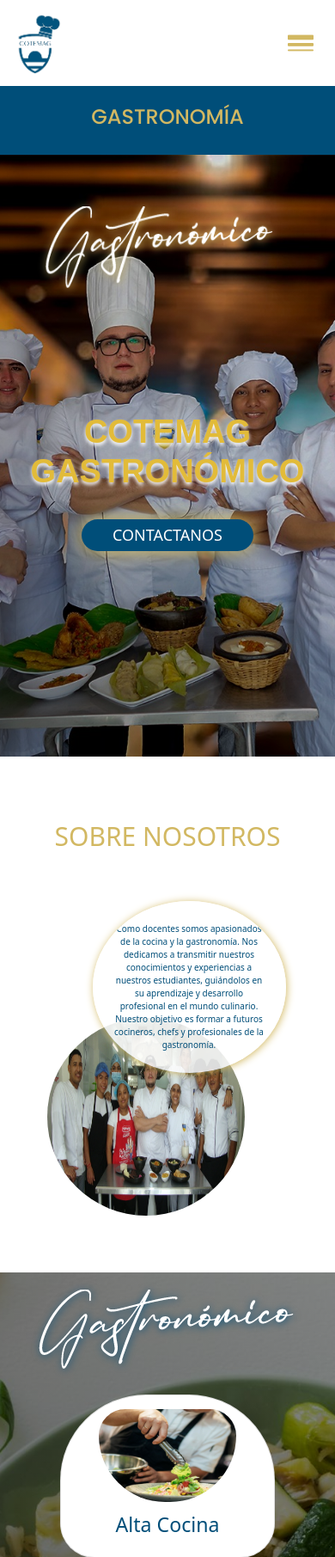
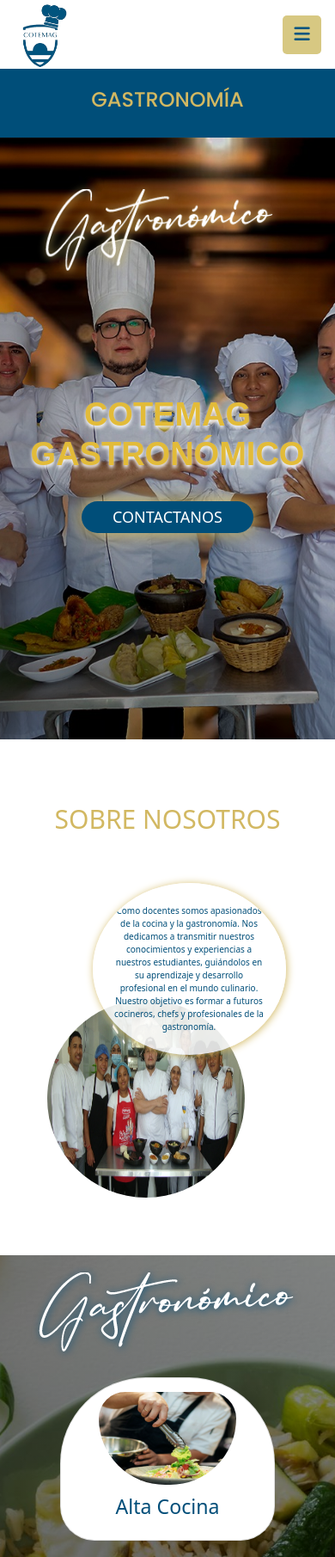
Before and after one commit to JoelGmartinez/Cotemag-Gastron-micoPHP, a PHP site: page / in a window 390 px wide. Shown: the top 1811 px of the page at 86% size. Run offline with PHP 8.4, Linux system fonts and the light colour scheme.

Commit message:
Se Agregó el Loader

```diff
--- /dev/null
+++ b/CSS/header2.css
@@ -0,0 +1,290 @@
+
+:root{
+    /* colores */
+    --primar-color: #D7C882;
+    --secundari-color: #005480;
+}
+.menu-open{
+    clip-path: inset(0 0 0 0) !important;
+}
+
+.menuc{
+    display: flex;
+    align-items: center;
+    justify-content: space-between;
+    font-size: 20px;
+    width: 60px;
+}
+
+.menuc i{
+    color: #d2b862;
+
+}
+.menuc i:hover{
+    color: #004e79;
+}
+
+/* MENU PRINCIPAL*/
+.header__menu{
+    width: 100%;
+    height: 5rem;
+    display: flex;
+    align-items: center;
+    justify-content: space-evenly;
+    background-color: rgb(255, 255, 255);
+    gap: 1rem;
+    z-index: 10;
+    font-family: 'Poppins', sans-serif;
+}
+.menu__icons{
+   padding-top:10px ;
+}
+
+.menu__img{
+    width: 4rem;
+    height: 100%;
+}
+
+.menu__list{
+    list-style: none;
+    display: flex;
+    gap: .7rem;
+    align-items: center;
+    justify-content: center;
+
+}
+
+.menu__list > li > a{
+    padding: 15px 5px;
+    font-weight: 600;
+    color: var(--secundari-color);
+    font-size: .9rem;
+    text-decoration: none;
+}
+
+.menu__list > li > a:hover{
+    color: #D7C882;
+}
+
+.menu__close i{
+    display: none;
+}
+
+.none__click{
+    cursor: default;
+}
+
+/* SUB MENU */
+
+.menu__list-item{
+    height: 100%;
+    position: relative;
+
+}
+
+.menu__list-item ul {
+    display: flex;
+    flex-direction: column;
+    position: absolute;
+    top: 6rem;
+    padding: 0rem 0rem;
+    visibility: hidden;
+    opacity: 0;
+    z-index: 90;
+    transition: visibility 300ms ease, opacity 300ms ease, top 300ms ease;
+
+}
+
+/* submenus */
+
+.short{
+    width: 6rem !important;
+}
+
+.short a{
+    padding: 3px 1rem 3px 0rem !important;
+}
+
+.list__insti {
+    width: 13rem;
+    border-radius: 10px;
+    list-style: none;
+    background-color: white;
+
+}
+
+.list__insti li {
+    padding: 5px !important;
+    border-radius: 10px;
+    margin: 2px;
+}
+.list__insti li a {
+    color:var(--secundari-color);
+    text-decoration: none;
+    font-weight: 550;
+    font-size: 15px;
+
+
+}
+.list__insti li:hover{
+    background-color: var(--primar-color);
+
+}
+
+.menu__list-item ul.show {
+    visibility: visible;
+    opacity: 1;
+    top: 2.5rem;
+
+}
+
+/* menu responsive */
+.bugger__menu{
+    width: 45px;
+    height: 45px;
+    background-color: var(--primar-color);
+    border-radius: 5px;
+    justify-content: center;
+    align-items: center;
+    font-size: 1.3rem;
+    color: var(--secundari-color);
+    display: none;
+}
+
+/* resposive */
+@media (max-width: 1200px){
+    .menuc{
+        display: none;
+    }
+    .width__basic{
+        padding: 0% 2%;
+    }
+
+    .menu__img{
+        width: 4rem;
+    }
+
+    .header__menu{
+        z-index: 100;
+        position: sticky;
+        top: 0;
+        width: 100vw;
+        justify-content: space-around;
+        flex-wrap: wrap;
+
+    }
+
+    .menu__logos{
+        display: flex;
+        width: 100%;
+        height: 100%;
+        justify-content: space-between;
+        align-items: center;
+        padding: 0rem 4rem;
+
+    }
+
+    .menu__icons{
+        height: 50vh;
+        width: 100%;
+        z-index: 100;
+        box-shadow: 1px 0px 3px var(--secundari-color);
+        border-radius: 10px;
+        padding: 1rem 0rem;
+        clip-path: inset(0 0 100% 100%);
+        transition: clip-path 0.1s ease-in-out;
+        margin-top: -1.2rem;
+        background-color: rgb(255, 255, 255);
+    }
+
+    .menu__list{
+        flex-direction: column;
+        align-items: flex-start;
+        z-index: 99;
+    }
+
+    .menu__list > li{
+        width: 100%;
+        padding: 0px 0px;
+    }
+
+    .short{
+        width: 100% !important;
+    }
+
+
+    .menu__list > li > a{
+        padding: .5rem;
+        font-size: 20px;
+    }
+
+
+    .menu__list-item{
+        width: 100%;
+    }
+
+    .menu__list-item ul{
+        position: relative;
+        top: 0rem;
+        width: 100%;
+        padding: .8rem 0rem;
+        z-index: 10;
+        border-radius: 5px;
+        display: none;
+    }
+
+    .show{
+        visibility: visible !important;
+        opacity: 1 !important;
+        display: block !important;
+        top: 0rem !important;
+    }
+
+    .list__insti{
+        width: 100% !important;
+    }
+
+    .menu__list-item:hover ul{
+        top: 0rem;
+    }
+
+    .bugger__menu{
+        display: flex;
+    }
+
+    .menu__close{
+        display: flex;
+        justify-content: space-between;
+    }
+
+    .menu__close i{
+        display: block;
+        color: white;
+    }
+
+    .menu__icons{
+        overflow: scroll;
+    }
+}
+
+@media (max-width: 750px){
+    /* menu responsive */
+    .menu__list-item ul{
+        flex-wrap: wrap;
+    }
+
+}
+
+@media (max-width: 580px){
+    .menu__logos{
+        padding: 0rem 1rem;
+    }
+
+}
+
+@media (max-width: 360px){
+    /* menu */
+    .menu__icons{
+        overflow: scroll;
+    }
+}
--- a/CSS/styles.css
+++ b/CSS/styles.css
@@ -6,7 +6,137 @@
   box-sizing: border-box;
   outline: none;
   text-decoration: none;
+  list-style: none;
 }
+*{
+  padding: 0;
+  margin: 0;
+  box-sizing: border-box;
+}
+.three-body {
+  --uib-size: 50px;
+  --uib-speed: 0.8s;
+  --uib-color: #5D3FD3;
+  position: relative;
+  display: inline-block;
+  height: var(--uib-size);
+  width: var(--uib-size);
+  animation: spin78236 calc(var(--uib-speed) * 2.5) infinite linear;
+ }
+
+ .three-body__dot {
+  position: absolute;
+  height: 100%;
+  width: 30%;
+ }
+
+ .three-body__dot:after {
+  content: '';
+  position: absolute;
+  height: 0%;
+  width: 100%;
+  padding-bottom: 100%;
+  background-color:#0451b0 ; /* var(--uib-color) */
+  border-radius: 50%;
+ }
+
+ .three-body__dot:nth-child(1) {
+  bottom: 5%;
+  left: 0;
+  transform: rotate(60deg);
+  transform-origin: 50% 85%;
+ }
+
+ .three-body__dot:nth-child(1)::after {
+  bottom: 0;
+  left: 0;
+  animation: wobble1 var(--uib-speed) infinite ease-in-out;
+  animation-delay: calc(var(--uib-speed) * -0.3);
+ }
+
+ .three-body__dot:nth-child(2) {
+  bottom: 5%;
+  right: 0;
+  transform: rotate(-60deg);
+  transform-origin: 50% 85%;
+ }
+
+ .three-body__dot:nth-child(2)::after {
+  bottom: 0;
+  left: 0;
+  animation: wobble1 var(--uib-speed) infinite
+     calc(var(--uib-speed) * -0.15) ease-in-out;
+ }
+
+ .three-body__dot:nth-child(3) {
+  bottom: -5%;
+  left: 0;
+  transform: translateX(116.666%);
+ }
+
+ .three-body__dot:nth-child(3)::after {
+  top: 0;
+  left: 0;
+  animation: wobble2 var(--uib-speed) infinite ease-in-out;
+ }
+
+ @keyframes spin78236 {
+  0% {
+   transform: rotate(0deg);
+  }
+
+  100% {
+   transform: rotate(360deg);
+  }
+ }
+
+ @keyframes wobble1 {
+  0%,
+   100% {
+   transform: translateY(0%) scale(1);
+   opacity: 1;
+  }
+
+  50% {
+   transform: translateY(-66%) scale(0.65);
+   opacity: 0.8;
+  }
+ }
+
+ @keyframes wobble2 {
+  0%,
+   100% {
+   transform: translateY(0%) scale(1);
+   opacity: 1;
+  }
+
+  50% {
+   transform: translateY(66%) scale(0.65);
+   opacity: 0.8;
+  }
+ }
+.loader{
+  display: flex;
+  justify-content: center;
+  align-items: center;
+  background-color: #ffffff;
+  position: fixed;
+  top: 0;
+  left: 0;
+  z-index: 100;
+  width: 100%;
+  height: 100vh;
+  clip-path: circle(150% at 100% 0);
+  transition: clip-path 0.5s ease-in-out ;
+}
+.loader2{
+  clip-path: circle(0% at 100% 0);
+}
+
+
+
+
+
 
 body{
   background-color: rgb(177, 177, 177);
--- a/Chef.php
+++ b/Chef.php
@@ -6,7 +6,7 @@
   <meta name="viewport" content="width=device-width, initial-scale=1.0" />
   <link rel="shortcut icon" type="image" href="/asset/logofh.png" />
   <title>COTEMAG GASTRONOMICO</title>
-  <link rel="stylesheet" href="/CSS/header.css" />
+  <link rel="stylesheet" href="/CSS/header2.css" />
   <link rel="stylesheet" href="/CSS/chef.css" />
   <link rel="stylesheet" href="/CSS/footer2.css" />
   <!-- bootstrap links -->
@@ -19,7 +19,7 @@
 <body>
 
   <!-- navbar -->
-  <?php include("header.php")?>
+  <?php include("header2.php")?>
   <!-- navbar -->
 
   <div class="jumbotron">
@@ -124,5 +124,7 @@
   <script src="https://cdn.jsdelivr.net/npm/bootstrap@5.0.2/dist/js/bootstrap.bundle.min.js"
     integrity="sha384-MrcW6ZMFYlzcLA8Nl+NtUVF0sA7MsXsP1UyJoMp4YLEuNSfAP+JcXn/tWtIaxVXM"
     crossorigin="anonymous"></script>
+
+    <script src="menu.js"></script>
 </body>
 </html>
--- a/Convenios y practicas.php
+++ b/Convenios y practicas.php
@@ -9,7 +9,7 @@
     <!--Importando librerias de font-awesome-->
     <link rel="stylesheet" href="https://cdnjs.cloudflare.com/ajax/libs/font-awesome/6.4.2/css/all.min.css" integrity="sha512-z3gLpd7yknf1YoNbCzqRKc4qyor8gaKU1qmn+CShxbuBusANI9QpRohGBreCFkKxLhei6S9CQXFEbbKuqLg0DA==" crossorigin="anonymous" referrerpolicy="no-referrer" />
     <link rel="stylesheet" href="/CSS/conveniosp.css">
-    <link rel="stylesheet" href="/CSS/header.css">
+    <link rel="stylesheet" href="/CSS/header2.css">
     <link rel="stylesheet" href="/CSS/footer2.css">
     <title>Convenios y Prácticas</title>
     <!-- bootstrap links -->
@@ -20,7 +20,7 @@
     <link rel="stylesheet" href="https://cdnjs.cloudflare.com/ajax/libs/font-awesome/6.4.2/css/all.min.css" integrity="sha512-z3gLpd7yknf1YoNbCzqRKc4qyor8gaKU1qmn+CShxbuBusANI9QpRohGBreCFkKxLhei6S9CQXFEbbKuqLg0DA==" crossorigin="anonymous" referrerpolicy="no-referrer" />
 </head>
 <body>
-    <?php include("header.php") ?>
+    <?php include("header2.php") ?>
     <div class="jumbotron">
         <div class="page__header">
             <h1>Convenios y Prácticas</h1>
@@ -184,5 +184,6 @@
     <?php include("footer2.php") ?>
 
     <script src="https://cdn.jsdelivr.net/npm/bootstrap@5.3.3/dist/js/bootstrap.bundle.min.js" integrity="sha384-YvpcrYf0tY3lHB60NNkmXc5s9fDVZLESaAA55NDzOxhy9GkcIdslK1eN7N6jIeHz" crossorigin="anonymous"></script>
+    <script src="menu.js"></script>
 </body>
 </html>
--- a/Nuestrotrabajo.php
+++ b/Nuestrotrabajo.php
@@ -6,7 +6,7 @@
   <meta name="viewport" content="width=device-width, initial-scale=1.0" />
   <link rel="shortcut icon" type="image" href="/asset/logofh.png" />
   <title>COTEMAG GASTRONOMICO</title>
-  <link rel="stylesheet" href="/CSS/header.css" />
+  <link rel="stylesheet" href="/CSS/header2.css" />
   <link rel="stylesheet" href="/CSS/galeria.css" />
   <link rel="stylesheet" href="/CSS/footer2.css" />
   <!-- bootstrap links -->
@@ -18,7 +18,7 @@
 </head>
 <body>
 <!-- navbar -->
-  <?php include("header.php")?>
+  <?php include("header2.php")?>
 <!-- navbar -->
 
   <div class="jumbotron text-center">
@@ -149,6 +149,7 @@
   <script src="https://cdn.jsdelivr.net/npm/bootstrap@5.0.2/dist/js/bootstrap.bundle.min.js"
     integrity="sha384-MrcW6ZMFYlzcLA8Nl+NtUVF0sA7MsXsP1UyJoMp4YLEuNSfAP+JcXn/tWtIaxVXM"
     crossorigin="anonymous"></script>
+    <script src="menu.js"></script>
 </body>
 
 </html>
--- a/Tecnicos.php
+++ b/Tecnicos.php
@@ -6,7 +6,7 @@
   <meta name="viewport" content="width=device-width, initial-scale=1.0" />
   <link rel="shortcut icon" type="image" href="/asset/logofh.png" />
   <title>COTEMAG GASTRONOMICO</title>
-  <link rel="stylesheet" href="/CSS/header.css" />
+  <link rel="stylesheet" href="/CSS/header2.css" />
   <link rel="stylesheet" href="/CSS/tecnicos.css" />
   <link rel="stylesheet" href="/CSS/footer2.css" />
   <!-- bootstrap links -->
@@ -18,7 +18,7 @@
 </head>
 <body>
   <!-- navbar -->
-  <?php include("header.php")?>
+  <?php include("header2.php")?>
   <!-- navbar -->
 
   <div class="jumbotron text-center">
@@ -295,6 +295,8 @@
     integrity="sha384-MrcW6ZMFYlzcLA8Nl+NtUVF0sA7MsXsP1UyJoMp4YLEuNSfAP+JcXn/tWtIaxVXM"
     crossorigin="anonymous"></script>
 
+    <script src="menu.js"></script>
+
 </body>
 
 </html>
--- /dev/null
+++ b/header2.php
@@ -0,0 +1,66 @@
+
+            <nav class="header__menu">
+                <div class="menu__logos">
+                    <img class="menu__img" src="asset/logo sin fondo.png" loading="lazy" alt="Logo de Cotemag">
+                    <div class="bugger__menu" id="menu-open">
+                    <i class="fa-solid fa-bars"></i>
+                    </div>
+                </div>
+                <div class="menu__icons" id="menu">
+                    <ul class="menu__list">
+                        <li class="menu__close">
+                            <a href="index.php">Inicio </a></i>
+                        </li>
+                        <li class="menu__list-item">
+                            <a class="none__click" id="sub__menu-open">Oferta Academica <i class="fa-solid fa-angle-down"></i></a>
+                            <ul class="list__insti short" id="submenu">
+                                <li>
+                                    <a href="Tecnicos.php">Tecnicos</a>
+                                </li>
+                            </ul>
+                        </li>
+                        <li class="menu__close">
+                            <a href="Chef.php" class="none__click">Docentes</a>
+                        </li>
+                        <li class="menu__list-item">
+                            <a class="none__click" id="sub__menu-open">Alianzas <i class="fa-solid fa-angle-down"></i></a>
+                            <ul class="list__insti" id="submenu">
+                                <li>
+                                    <a href="Convenios y practicas.php">Convenios y practicas</a>
+                                </li>
+                            </ul>
+                        </li>
+                        <li class="menu__list-item">
+                            <a class="none__click" id="sub__menu-open">Galeria <i class="fa-solid fa-angle-down"></i></a>
+                            <ul class="list__insti short" id="submenu">
+                                <li>
+                                    <a href="Nuestrotrabajo.php">Platillos</a>
+                                </li>
+                                <li>
+                                    <a href="" target="blank">Instagram</a>
+                                </li>
+                            </ul>
+                        </li>
+                        <li class="menu__list-item">
+                            <a class="none__click" id="sub__menu-open">Administracion <i class="fa-solid fa-angle-down"></i></a>
+                            <ul class="list__insti" id="submenu">
+                                <li>
+                                    <a href="https://site4.q10.com/login?ReturnUrl=%2F&aplentId=73c46535-d1df-4c30-8340-44c2a135aae5" target="blank">QIO Academico</a>
+                                </li>
+                                <li>
+                                    <a href="https://site2.q10.com/ResultadosAcademicos/Consultar?aplentId=73c46535-d1df-4c30-8340-44c2a135aae5" target="blank">Consulta de egresados</a>
+                                </li>
+                                <li>
+                                    <a href="https://site4.q10.com/Preinscripcion?aplentId=73c46535-d1df-4c30-8340-44c2a135aae5" target="blank">Pre-inscripciones</a>
+                                </li>
+                            </ul>
+                        </li>
+                    </ul>
+                </div>
+                <div class="menuc">
+                    <!-- <a href="https://www.facebook.com/cotemagsm" target="_blank"><i class="bi bi-facebook"></i></a> -->
+                    <a href="https://www.instagram.com/cotemaggastronomico/" target="_blank"><i class="bi bi-instagram"></i></a>
+                    <a href="https://api.whatsapp.com/send/?phone=573004813444&text&type=phone_number&app_absent=0" target="_blank"><i class="bi bi-whatsapp"></i></a>
+                    <!-- <a href="https://www.linkedin.com/company/cotemag/" target="_blank"><i class="fa-brands fa-linkedin"></i></a> -->
+                </div>
+            </nav>
--- a/index.php
+++ b/index.php
@@ -6,7 +6,7 @@
   <meta name="viewport" content="width=device-width, initial-scale=1.0" />
   <link rel="shortcut icon" type="image" href="/asset/logofh.png" />
   <title>COTEMAG GASTRONOMICO</title>
-  <link rel="stylesheet" href="/CSS/header.css" />
+  <link rel="stylesheet" href="/CSS/header2.css" />
   <link rel="stylesheet" href="/CSS/styles.css" />
   <link rel="stylesheet" href="/CSS/footer2.css" />
   <!-- bootstrap links -->
@@ -18,8 +18,16 @@
 </head>
 <body>
 
+    <div class="loader" id="loader">
+        <div class="three-body " >
+            <div class="three-body__dot"></div>
+            <div class="three-body__dot"></div>
+            <div class="three-body__dot"></div>
+        </div>
+    </div>
+
 <!-- navbar -->
-  <?php include("header.php")?>
+  <?php include("header2.php")?>
 <!-- navbar -->
 
   <div class="jumbotron">
@@ -156,5 +164,7 @@
   <script src="https://cdn.jsdelivr.net/npm/bootstrap@5.0.2/dist/js/bootstrap.bundle.min.js"
     integrity="sha384-MrcW6ZMFYlzcLA8Nl+NtUVF0sA7MsXsP1UyJoMp4YLEuNSfAP+JcXn/tWtIaxVXM"
     crossorigin="anonymous"></script>
+
+    <script src="menu.js"></script>
 </body>
 </html>
```
Also changed, not shown: header.php (+6 -2 lines), menu.js (added, +65 -0 lines), CSS/header.css (line endings or trailing spaces).
